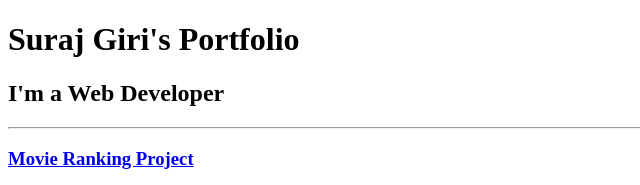
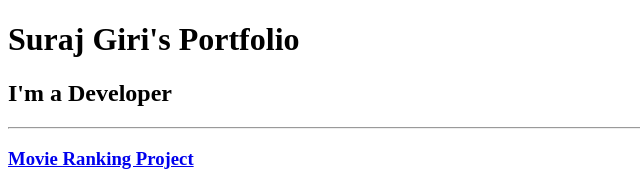
Before and after one commit to surajgiri0101/MyBlog, a plain HTML site: page index.html in a window 1280 px wide. Shown: the top 185 px of the page, 0-640 px from the left. Drawn offline with Linux system fonts and the light colour scheme.

Commit message:
Commit message13

```diff
--- a/index.html
+++ b/index.html
@@ -22,7 +22,7 @@ https://developer.mozilla.org/en-US/docs/Web/HTML/Element/img#attr-height -->
 </head>
 <body>
 <h1>Suraj Giri's Portfolio</h1>
-<h2>I'm a Web Developer</h2>
+<h2>I'm a Developer</h2>
 <hr />
 <h3><a href="./assets/images/movie-ranking.png">Movie Ranking Project</a></h3>
 <img src="./assets/images/movie-ranking.png" height="200" alt="movie ranking project preview"/>
```
